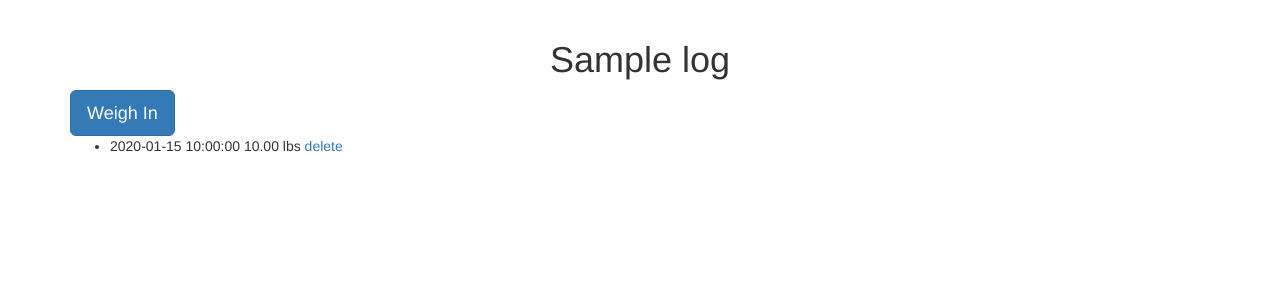
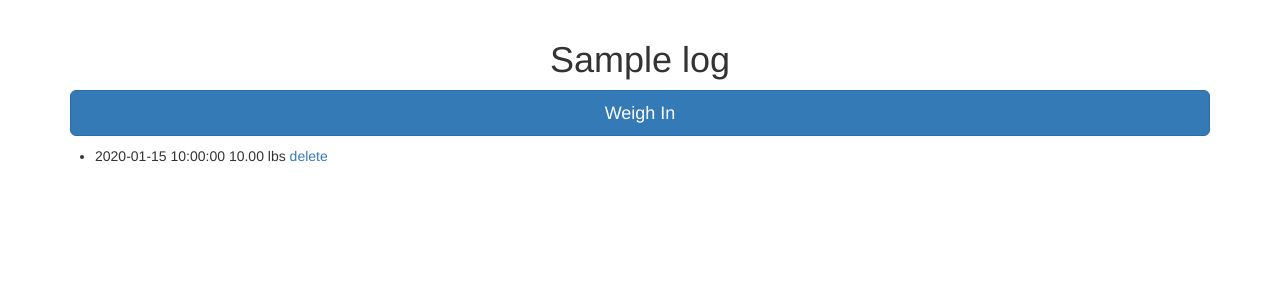
Before and after one commit to bq1990/private-scale, a Flask app: template weigh_in/templates/log_detail.html in a window 1280 px wide. Shown: the part 51-351 px from the top of the page. Run offline with Flask 2, Linux system fonts and the light colour scheme; the template is opened without the code that fills it: most values are stand-ins (such as "Sample title", 1, 10 or a date in 2020); data that the repository does not hold is empty; parts of the project's set-up code (start-up, migrations or seed data) failed here and were passed over; some libraries are stand-ins or nearby versions.

Commit message:
update layout

```diff
--- a/weigh_in/templates/base.html
+++ b/weigh_in/templates/base.html
@@ -61,7 +61,7 @@
     {% with messages = get_flashed_messages(with_categories=true) %}
     {% if messages %}
       <div class="row">
-        <div class="col-x2-12">
+        <div class="col-xs-12">
           {% for category, message in messages %}
           <div class="alert alert-{{ category }}">
             <a class="close" title="Close" href="#" data-dismiss="alert">&times;</a>
--- a/weigh_in/templates/delete_entry.html
+++ b/weigh_in/templates/delete_entry.html
@@ -1,12 +1,14 @@
 {% extends 'base.html' %}
 
 {% block content %}
+<div class="col-xs-12">
   <form method="POST">
     {{ form.csrf_token }}
     <p>Confirm delete {{ entry }}?
       <button type="submit" class="btn btn-primary">OK</button>
-    <a href="{{ url_for('core.log_detail', guid=entry.log.guid) }}" class="btn btn-default">Cancel</cancel>
+      <a href="{{ url_for('core.log_detail', guid=entry.log.guid) }}" class="btn btn-default">Cancel</a>
 
     </p>
   </form>
+</div>>
 {% endblock %}
--- a/weigh_in/templates/log_detail.html
+++ b/weigh_in/templates/log_detail.html
@@ -1,15 +1,23 @@
 {% extends 'base.html' %}
 
 {% block content %}
+<div class="row" style="padding-bottom: 10px;">
+  <div class="col-xs-12">
     <h1 style="text-align: center;">{{ log.name }}</h1>
     <div class="col-xs-12">
-  <a href="{{ url_for('core.new_entry', guid=log.guid) }}" class="btn btn-primary btn-lg pull-xs-right">Weigh In</a>
+      <a href="{{ url_for('core.new_entry', guid=log.guid) }}" class="btn btn-primary btn-lg btn-block">Weigh In</a>
     </div>
+  </div>
+</div>
+<div class="row">
   <div class="col-xs-12">
+    <div>
       <ul>
       {% for entry in log.entries %}
           <li>{{ entry.measured_on }} {{ entry.pounds|format_round2 }} lbs <a href="{{ url_for('core.delete_entry', guid=log.guid, entry_date=entry.measured_on) }}">delete</a></li>
       {% endfor %}
       </ul>
     </div>
+  </div>
+</div>
 {% endblock %}
```
Also changed, not shown: weigh_in/templates/new_entry.html (+5 -3 lines). Lines whose indentation alone changed are shown as unchanged.
